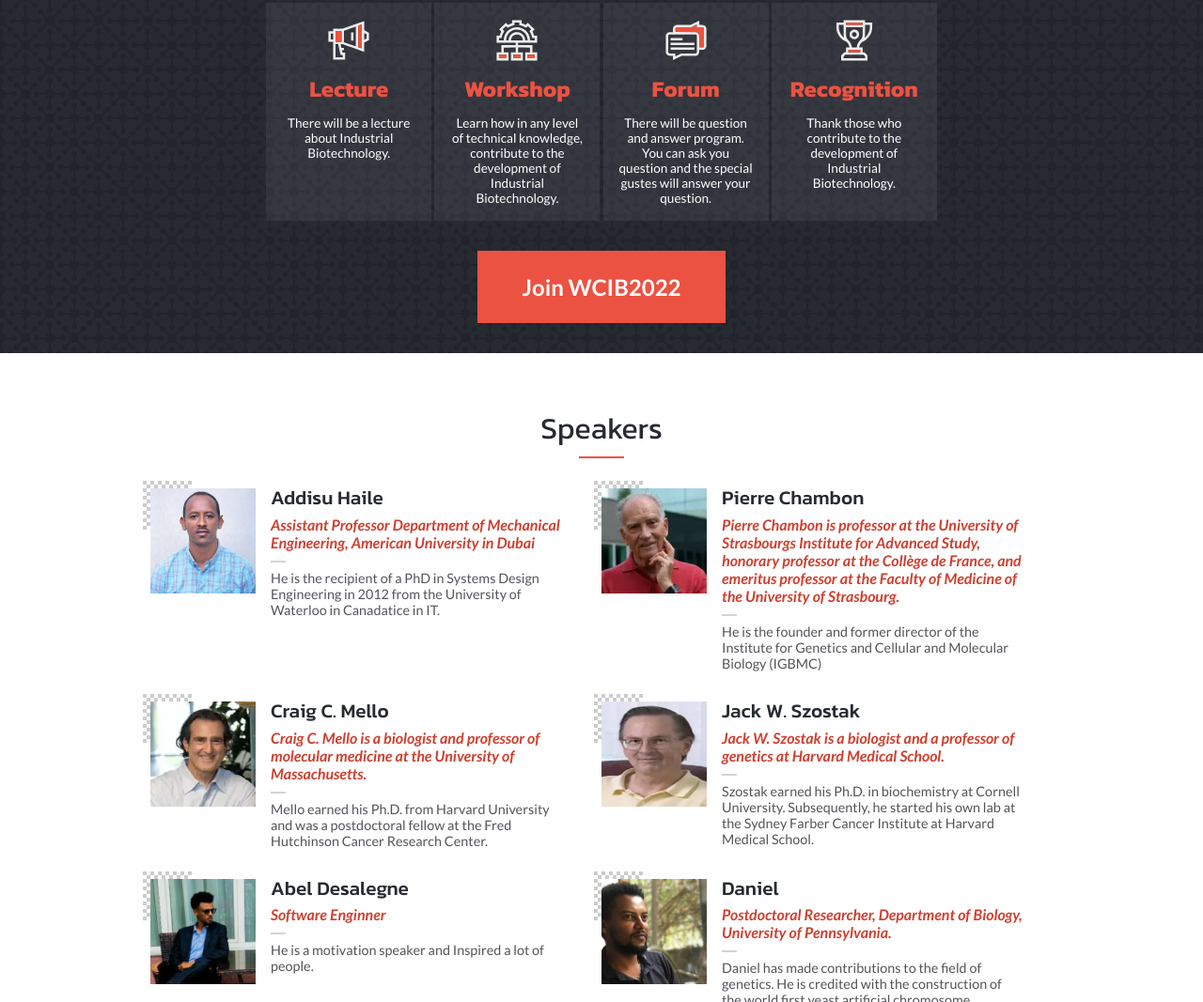
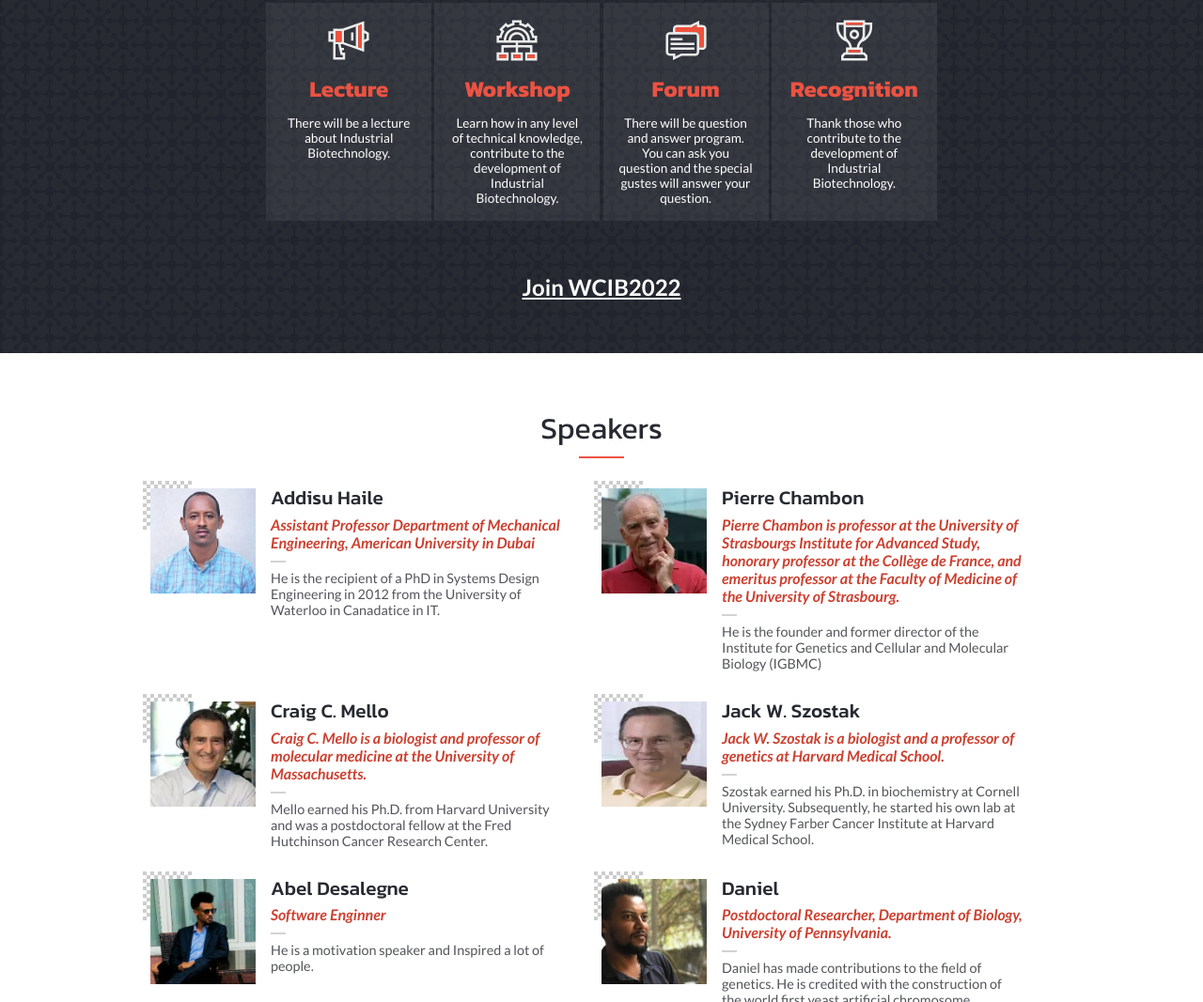
Before and after one commit to Zelalem1222/Conference-Page, a plain HTML site: page index.html in a window 1280 px wide. Shown: the part 905-1972 px from the top of the page at 94% size. Drawn offline with Linux system fonts and the light colour scheme; files whose address does not match are found by name.

Commit message:
update the styling

```diff
--- a/styles.css
+++ b/styles.css
@@ -767,6 +767,11 @@ footer .branding {
     text-align: center;
   }
 
+  #program .cta {
+    background-color: initial;
+    text-decoration: underline;
+  }
+
   #program .item-description {
     font-size: 0.85rem;
   }
```
Also changed, not shown: about.html (+2 -2 lines).
